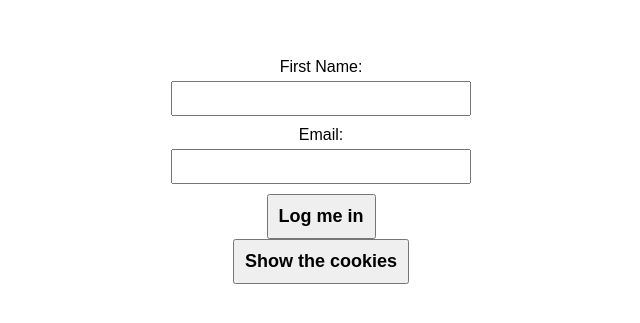
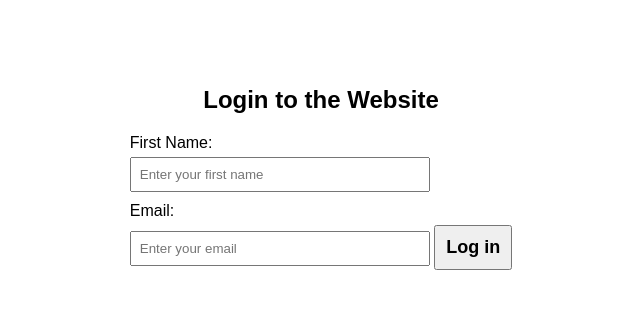
Before and after one commit to GustaveIR/alx_javascript, a website: page Cookies_local_storage/0-index.html in a window 1280 px wide. Shown: the part 229-552 px from the top of the page, without its empty margins (319-959 px from the left). Drawn offline with Linux system fonts and the light colour scheme.

Commit message:
Cookies_local_storage

```diff
--- a/Cookies_local_storage/0-index.html
+++ b/Cookies_local_storage/0-index.html
@@ -4,7 +4,7 @@
 <head>
   <meta charset="UTF-8">
   <meta name="viewport" content="width=device-width, initial-scale=1.0">
-  <title>Cookie Demo</title>
+  <title>Login to the Website</title>
   <style>
     body {
       font-family: Arial, sans-serif;
@@ -21,7 +21,7 @@
       margin-bottom: 5px;
     }
 
-    input {
+    input[type="text"] {
       width: 300px;
       padding: 8px;
       margin-bottom: 10px;
@@ -37,15 +37,16 @@
 </head>
 
 <body>
-  <label for="firstname">First Name:</label>
-  <input type="text" id="firstname">
+  <h2>Login to the Website</h2>
+  <form id="loginForm">
+    <label for="firstname">First Name:</label>
+    <input type="text" id="firstname" name="firstname" placeholder="Enter your first name" required>
 
-  <label for="email">Email:</label>
-  <input type="text" id="email">
+    <label for="email">Email:</label>
+    <input type="text" id="email" name="email" placeholder="Enter your email" required>
 
-  <button onclick="setCookies()" title="Log me in">Log me in</button>
-  <button onclick="showCookies()">Show the cookies</button>
-  <script src="bundle.js"></script>
+    <button type="submit" title="Log me in">Log in</button>
+  </form>
 </body>
 
 </html>
```
